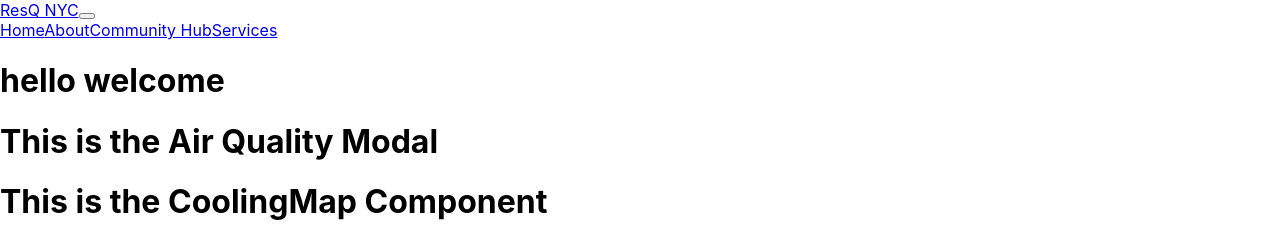
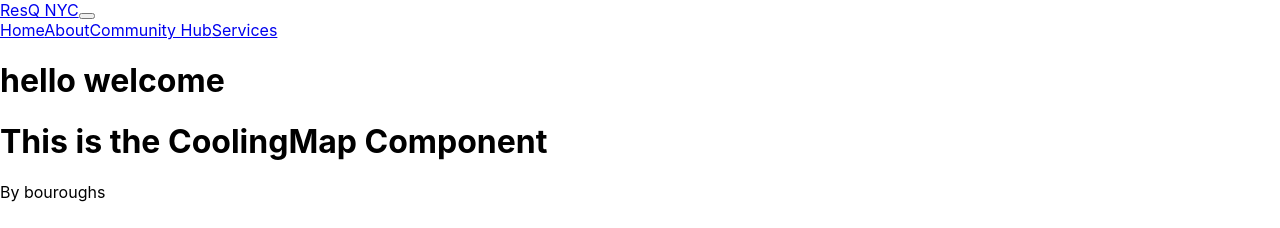
Before and after one commit to ninajavier/ResQNYC-frontend, a React (Create React App) app: page /services in a window 1280 px wide. Shown: the top 228 px of the page. Built offline with nearby package versions, Linux system fonts and the light colour scheme.

Commit message:
OpenData EvacMap Goal Complete

```diff
--- a/src/Components/AirQualityModal.js
+++ /dev/null
@@ -1,11 +0,0 @@
-import React from 'react'
-
-const AirQualityModal = () => {
-  return (
-    <div>
-      <h1>This is the Air Quality Modal</h1>
-    </div>
-  )
-}
-
-export default AirQualityModal
--- a/src/Components/CoolingMapModal.js
+++ b/src/Components/CoolingMapModal.js
@@ -4,6 +4,7 @@ const CoolingMapModal = () => {
   return (
     <div>
       <h1>This is the CoolingMap Component</h1>
+      <p>By bouroughs</p>
     </div>
   )
 }
--- a/src/Components/EvacMapModal.js
+++ b/src/Components/EvacMapModal.js
@@ -4,6 +4,11 @@ const EvacMapModal = () => {
   return (
     <div>
       <h1>Throws Evacuation Data</h1>
+      <div>
+      <iframe
+      allow="geolocation" src="https://data.cityofnewyork.us/dataset/Hurricane-Inundation-by-Evacuation-Zone-Map-/2234-9r2y/embed?width=800&height=600" title="Evacuation Map" width="800" height="600" style={{border:"0", padding: "0", margin: "0"}}
+      />
+      </div>
     </div>
   )
 }
--- a/src/Pages/Services.js
+++ b/src/Pages/Services.js
@@ -1,11 +1,9 @@
 import React from 'react'
-import AirQualityModal from '../Components/AirQualityModal'
 import CoolingMapModal from '../Components/CoolingMapModal'
 import EvacMapModal from '../Components/EvacMapModal'
 const Services = () => {
   return (
     <div>
-      <AirQualityModal />
       <CoolingMapModal />
       <EvacMapModal />
     </div>
```
